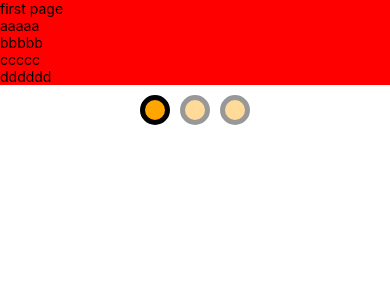
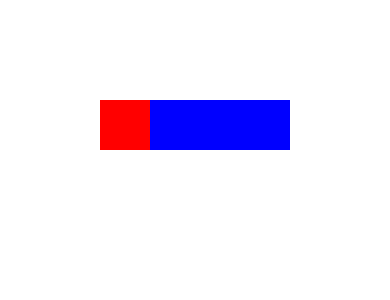
Before and after one commit to fattahmuhyiddeen/react-native-animation-example, a React Native app: screen / in a window 390 px wide. Shown: the top 300 px of the page. Built offline with nearby package versions, Linux system fonts and the light colour scheme.

Commit message:
range slider

```diff
--- a/App.jsx
+++ b/App.jsx
@@ -16,6 +16,7 @@ import SliderTab from './examples/SliderTab';
 import SnapCarousell from './examples/SnapCarousell';
 import Pendulum from './examples/Pendulum';
 import FlatListWithGesture from './examples/FlatListWithGesture';
+import RangeSlider from './examples/RangeSlider';
 
 export default () => (
   <SafeAreaView style={{flex: 1}}>
@@ -40,7 +41,6 @@ export default () => (
     {/* Object sharing same timeline */}
     {/* <ShareTimeline /> */}
 
-    {/* Not done yet */}
     {/* <Perspective /> */}
 
     {/* Slider with animted tab */}
@@ -49,6 +49,7 @@ export default () => (
 
     {/* Flatlist with item can swipe (not ready yet) */}
     {/* <FlatListWithGesture /> */}
-    <SnapCarousell />
+    {/* <SnapCarousell /> */}
+    <RangeSlider />
   </SafeAreaView>
 );
--- /dev/null
+++ b/examples/RangeSlider.jsx
@@ -0,0 +1,62 @@
+import React, {useEffect, useRef, useState} from 'react';
+import {Animated, PanResponder, View} from 'react-native';
+
+export default ({knobWidth = 50}) => {
+  const timeline = useRef(new Animated.Value(0)).current;
+  const [width, setWidth] = useState(0);
+  const oldWidth = useRef(0);
+
+  const min = 0;
+  const cappedValue = v => (v < min ? min : v > width ? width : v);
+
+  const jumpTo = v => {
+    Animated.timing(timeline, {
+      toValue: cappedValue(v),
+      duration: 1,
+      useNativeDriver: false,
+    }).start();
+  };
+
+  const left = timeline.interpolate({
+    inputRange: [min, width],
+    outputRange: [min, width],
+    extrapolate: 'clamp',
+  });
+  console.log('xxxx left', left)
+
+  useEffect(() => {
+    if (oldWidth.current) {
+      const ratio = width / oldWidth.current;
+      jumpTo(timeline._value * ratio);
+    }
+    oldWidth.current = width;
+    timeline.flattenOffset();
+  }, [width]);
+
+  const panResponder = PanResponder.create({
+    onStartShouldSetPanResponder: () => true,
+    onPanResponderGrant: () => timeline.setOffset(timeline._value),
+    onPanResponderMove: Animated.event([null, {dx: timeline}], {
+      useNativeDriver: false, // PanResponder doesn't support native driver yet
+    }),
+    onPanResponderRelease: () => timeline.flattenOffset(),
+  });
+
+  return (
+    <View style={{margin: 100}}>
+      <View
+        style={{backgroundColor: 'blue'}}
+        onLayout={e => setWidth(e.nativeEvent.layout.width - knobWidth)}>
+        <Animated.View
+          {...panResponder.panHandlers}
+          style={{
+            height: knobWidth,
+            width: knobWidth,
+            backgroundColor: 'red',
+            left,
+          }}
+        />
+      </View>
+    </View>
+  );
+};
```
